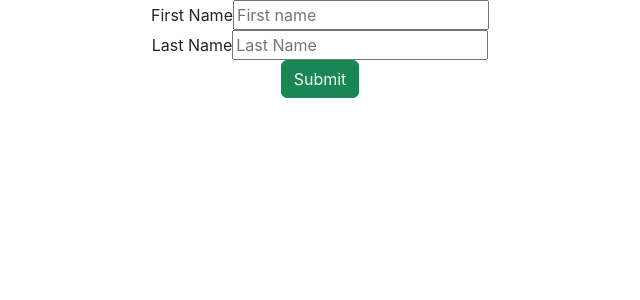
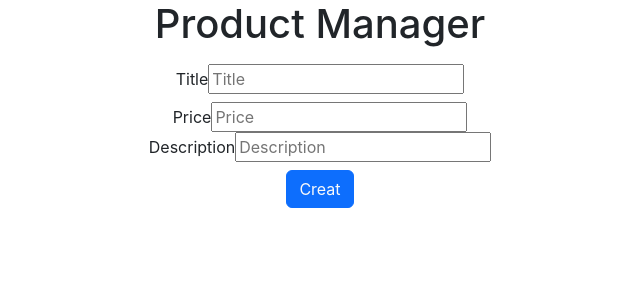
Before and after one commit to Nathan-Navid/codingdojo-product-manager, a React (Create React App) app in the folder client/: page / in a window 1280 px wide. Shown: the top 300 px of the page, without its empty margins (320-960 px from the left). Built offline with nearby package versions, Linux system fonts and the light colour scheme.

Commit message:
FD: add product form

```diff
--- a/client/src/App.js
+++ b/client/src/App.js
@@ -1,11 +1,11 @@
 
 import './App.css';
-import PersonForm from './Components/PersonForm';
+import ProductForm from './Components/ProductForm';
 
 function App() {
   return (
     <div className="App">
-      <PersonForm/>
+      <ProductForm/>
     </div>
   );
 }
--- a/client/src/Components/PersonForm.jsx
+++ /dev/null
@@ -1,38 +0,0 @@
-import React, {useState} from 'react'
-import axios from 'axios'
-
-
-const PersonForm = () => {
-    const[firstName,setFirstName] = useState("")
-    const[lastName,setLastName] = useState("")
-
-    const submitHandler =(e)=>{
-      e.preventDefault()
-      axios.post('http://localhost:8000/api/person', {
-        firstName,
-        lastName
-      })
-      .then(res => {
-        console.log(res);
-        console.log(res.data);
-        })
-    .catch(err => console.log(err))
-  }
-  return (
-    <div>
-          <form onSubmit={submitHandler} action="">
-            <div>
-              <label>First Name</label>
-              <input type="text" name='firstName' onChange={(e) => setFirstName(e.target.value)} className='form-group' placeholder='First name'/>
-            </div>
-            <div>
-              <label>Last Name</label>
-              <input type="text" name='lastName' onChange={(e) => setLastName(e.target.value)} className='form-group' placeholder='Last Name'/>
-            </div>
-            <input className='btn btn-success text-light' type="submit" value="Submit" />
-          </form>
-    </div>
-  )
-}
-
-export default PersonForm
--- /dev/null
+++ b/client/src/Components/ProductForm.jsx
@@ -0,0 +1,51 @@
+import React, { useState } from 'react'
+import axios from 'axios'
+
+
+const ProductForm = () => {
+  const [title, setTitle] = useState("")
+  const [price, setPrice] = useState()
+  const [description, setDescription] = useState("")
+
+
+
+
+
+  const submitHandler = (e) => {
+    e.preventDefault()
+
+    axios.post('http://localhost:8000/api/product', {
+      title,
+      price,
+      description
+    })
+      .then(res => {
+        console.log(res);
+        console.log(res.data);
+      })
+      .catch(err => console.log(err))
+
+  }
+  return (
+    <div>
+      <h1>Product Manager</h1>
+      <form onSubmit={submitHandler} action="">
+        <div>
+          <label>Title</label>
+          <input type="text" name='title' onChange={(e) => setTitle(e.target.value)} className='form-group mt-2' placeholder='Title' />
+        </div>
+        <div>
+          <label>Price</label>
+          <input type="number" name='price' onChange={(e) => setPrice(e.target.value)} className='form-group mt-2' placeholder='Price' />
+        </div>
+        <div>
+          <label>Description</label>
+          <input type="text" name='description' onChange={(e) => setDescription(e.target.value)} className='form-group' placeholder='Description' />
+        </div>
+        <input className='btn btn-primary text-light mt-2' type="submit" value="Creat" />
+      </form>
+    </div>
+  )
+}
+
+export default ProductForm
```
